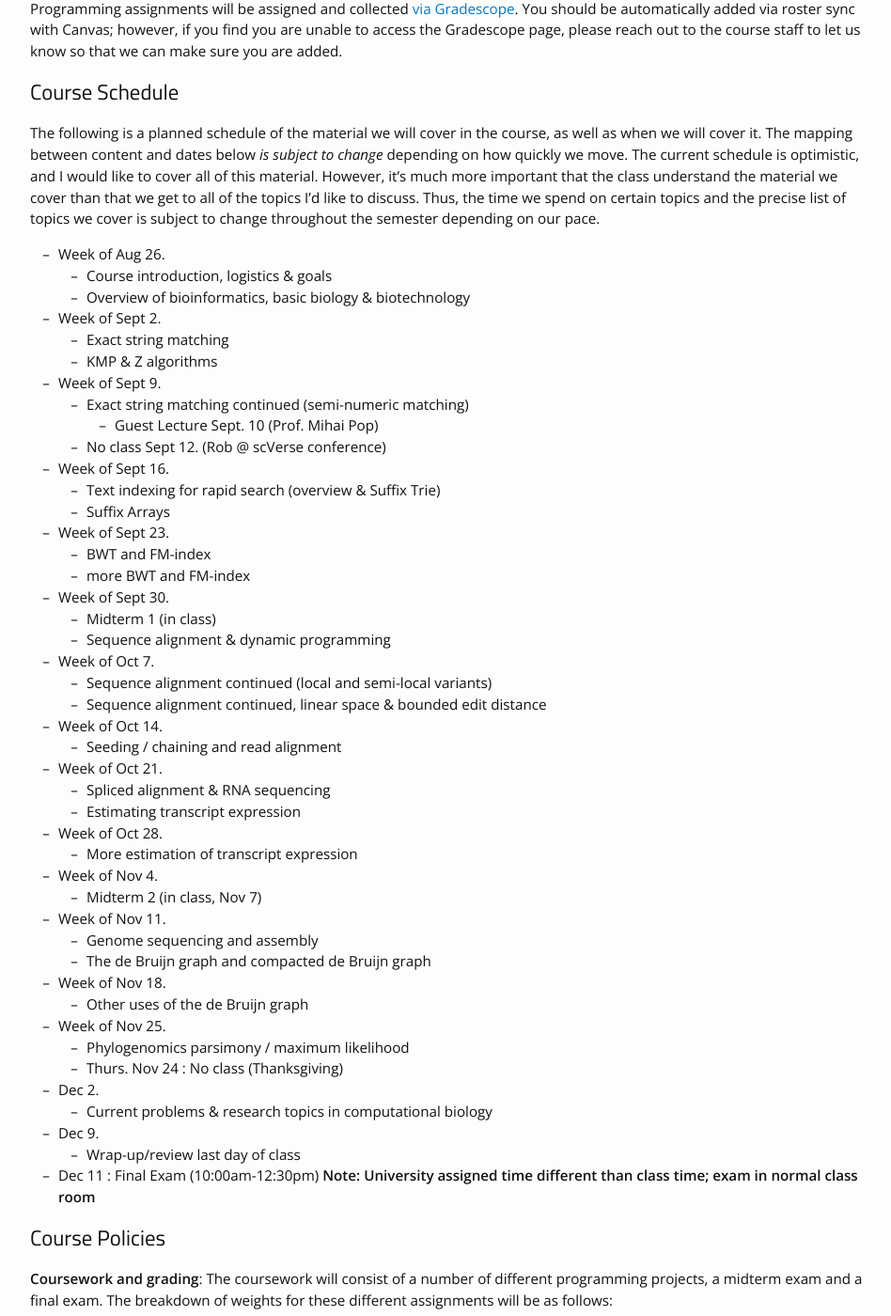
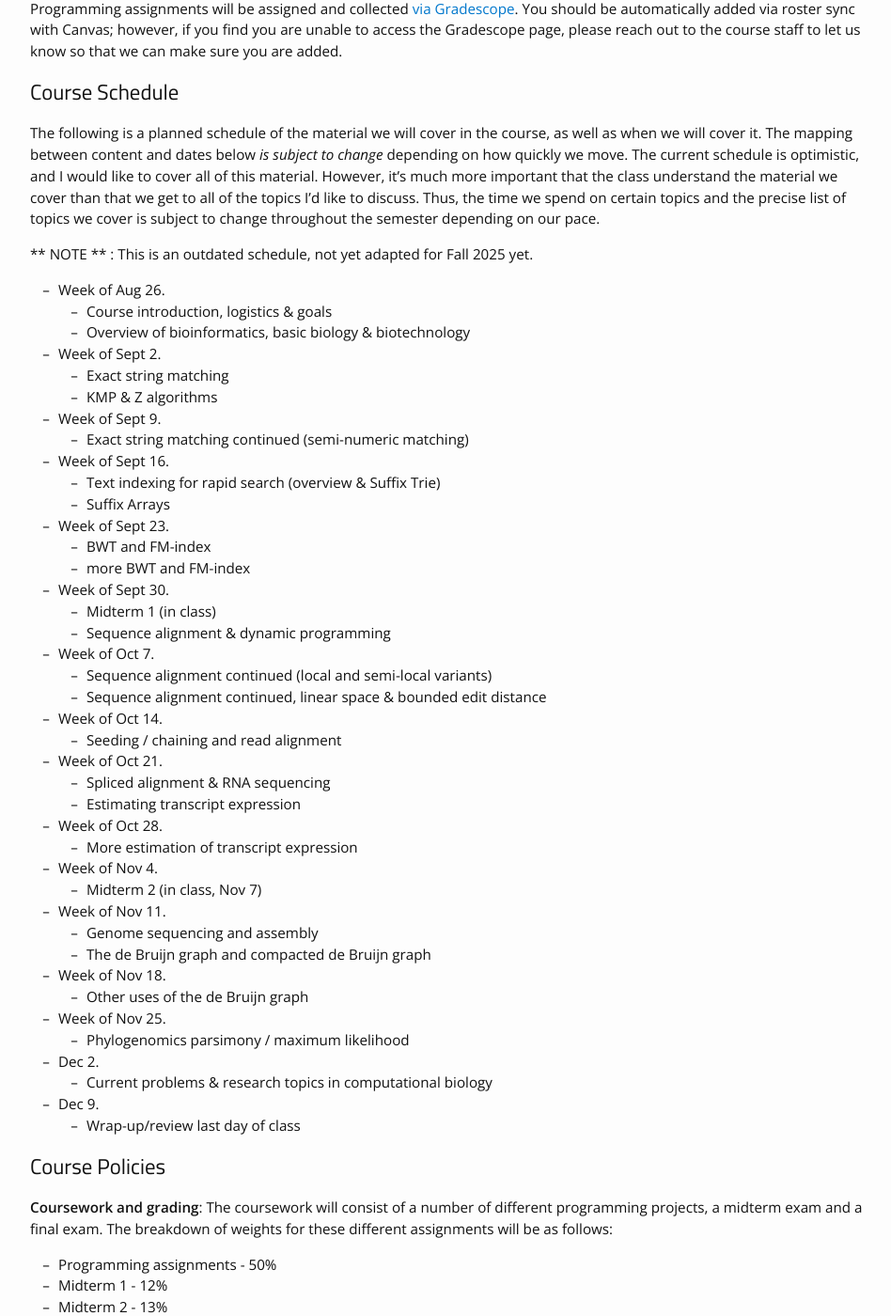
Before and after one commit to umd-cmsc423/f2025, a Jekyll site: the page built from materials.md, in a window 1280 px wide and 1400 px high, scrolled down 2393 px. Shown: the whole window at 94% size, without its empty margins (163-1111 px from the left). Built offline with Jekyll 4.4.1, drawn with Linux system fonts in a browser that asks for light colours; nearby versions of some CDN libraries.

Commit message:
add note

```diff
--- a/materials.md
+++ b/materials.md
@@ -79,6 +79,8 @@ Programming assignments will be assigned and collected [via Gradescope](https://
 
 The following is a planned schedule of the material we will cover in the course, as well as when we will cover it.  The mapping between content and dates below _is subject to change_ depending on how quickly we move.  The current schedule is  optimistic, and I would like to cover all of this material.  However, it's much more important that the class understand the material we cover than that we get to all of the topics I'd like to discuss.  Thus, the time we spend on certain topics and the precise list of topics we cover is subject to change throughout the semester depending on our pace.
 
+** NOTE ** : This is an outdated schedule, not yet adapted for Fall 2025 yet.
+
 - Week of Aug 26.
   - Course introduction, logistics & goals
   - Overview of bioinformatics, basic biology & biotechnology
@@ -89,8 +91,6 @@ The following is a planned schedule of the material we will cover in the course,
 
 - Week of Sept 9.
   - Exact string matching continued (semi-numeric matching)
-    - Guest Lecture Sept. 10 (Prof. Mihai Pop)
-  - No class Sept 12. (Rob @ scVerse conference)
 
 - Week of Sept 16.
   - Text indexing for rapid search (overview & Suffix Trie)
@@ -130,15 +130,12 @@ The following is a planned schedule of the material we will cover in the course,
 
 - Week of Nov 25.
   - Phylogenomics parsimony / maximum likelihood
-  - Thurs. Nov 24 : No class (Thanksgiving)
 
 - Dec 2.
   - Current problems & research topics in computational biology
 
 - Dec 9.
   - Wrap-up/review last day of class
-
-- Dec 11 : Final Exam (10:00am-12:30pm) **Note: University assigned time different than class time; exam in normal class room**
 
 
 ## Course Policies
```
